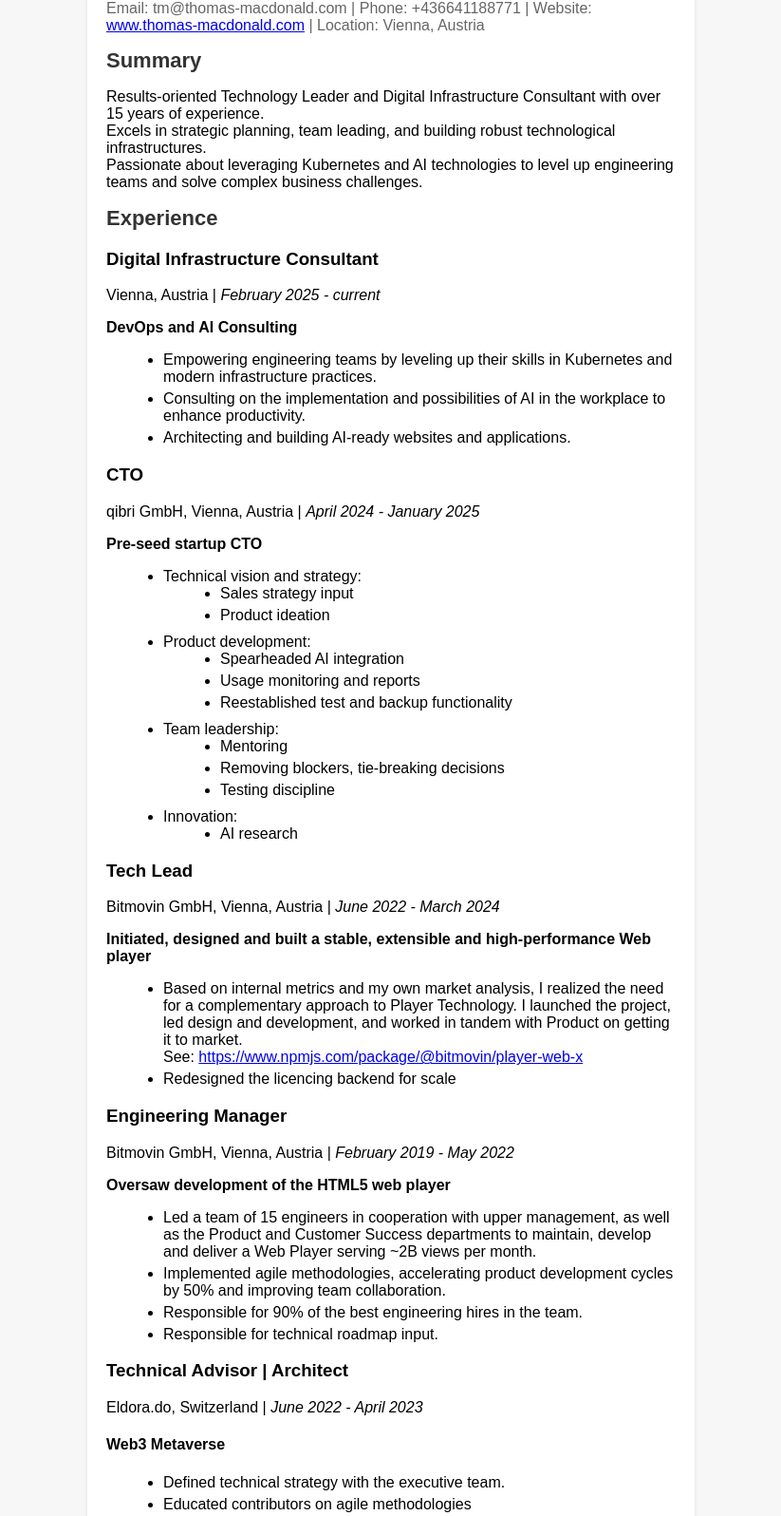
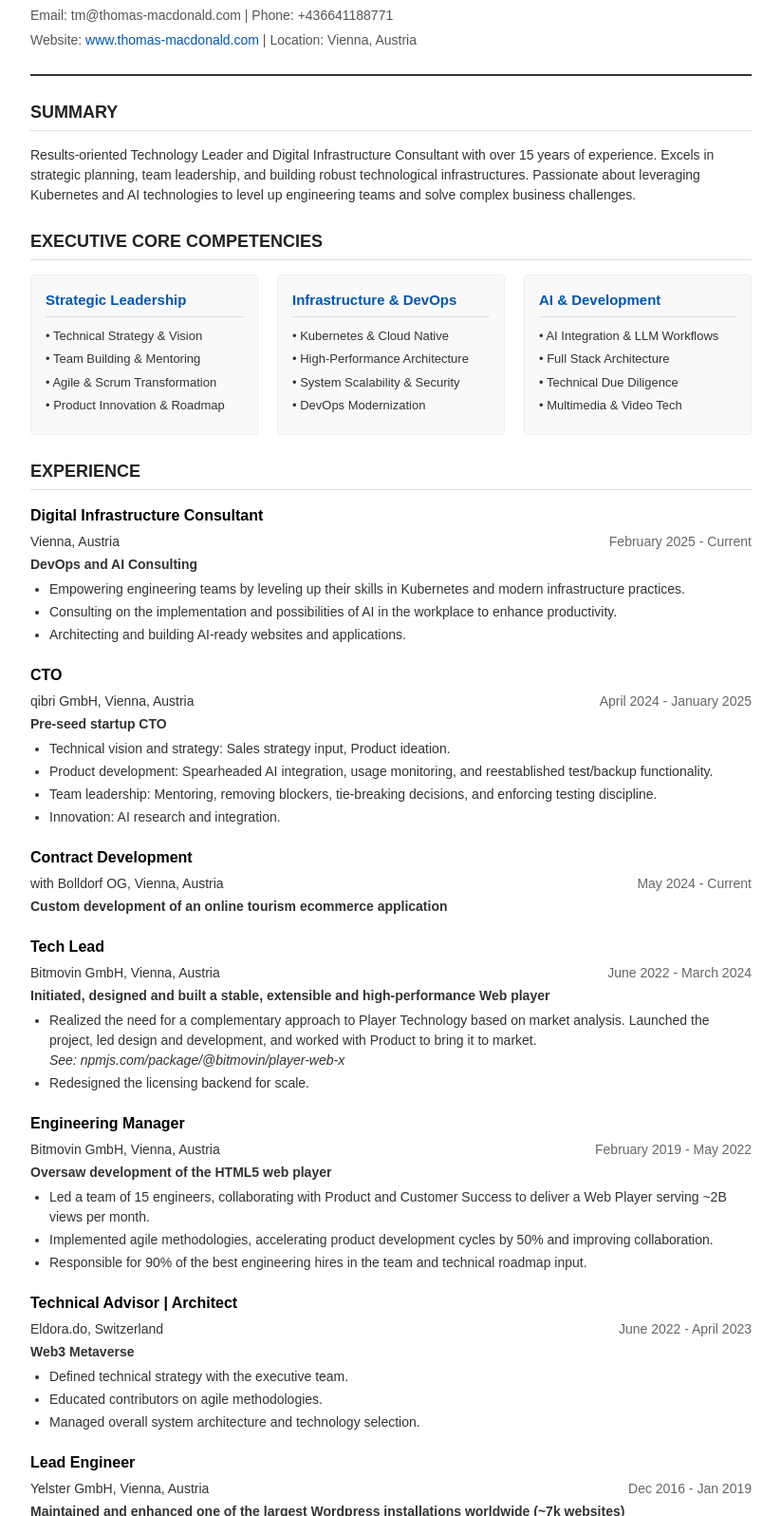
Before and after one commit to ravloony/ravloony.github.io, a plain HTML site: page index.html in a window 1280 px wide. Shown: the part 72-1668 px from the top of the page at 95% size, without its empty margins (228-1051 px from the left). Drawn offline with Linux system fonts and the light colour scheme.

Commit message:
refresh styles and content, make download nice

```diff
--- a/index.html
+++ b/index.html
@@ -1,4 +1,4 @@
-<!DOCTYPE html>
+<!doctype html>
 <html lang="en">
   <head>
     <meta charset="UTF-8" />
@@ -6,284 +6,429 @@
     <title>Resume - Tom Macdonald</title>
     <style>
       body {
-        font-family: Arial, sans-serif;
+        font-family: "Arial", sans-serif;
         margin: 0;
         padding: 0;
-        background-color: #f7f7f7;
+        background-color: #fff;
+        color: #333;
+        line-height: 1.5;
       }
 
       .resume {
-        max-width: 600px;
+        width: 100%;
+        max-width: 800px;
         margin: 0 auto;
-        padding: 20px;
-        background-color: #fff;
-        box-shadow: 0 2px 4px rgba(0, 0, 0, 0.1);
-        border-radius: 5px;
+        padding: 0 20px;
+        box-sizing: border-box;
+      }
+
+      header {
+        border-bottom: 2px solid #333;
+        padding-bottom: 20px;
+        margin-bottom: 20px;
+        padding-top: 20px;
       }
 
       header h1 {
-        font-size: 28px;
-        margin: 10px 0;
-        color: #333;
+        font-size: 32px;
+        margin: 0 0 10px 0;
+        color: #222;
+        text-transform: uppercase;
+        letter-spacing: 1px;
       }
 
       header p {
+        font-size: 14px;
+        margin: 5px 0;
+        color: #555;
+      }
+
+      h2.section-title {
+        font-size: 18px;
+        margin: 25px 0 15px 0;
+        color: #222;
+        text-transform: uppercase;
+        border-bottom: 1px solid #ddd;
+        padding-bottom: 5px;
+      }
+
+      h3 {
         font-size: 16px;
-        margin: 5px 0;
+        margin: 0 0 5px 0;
+        color: #000;
+        font-weight: bold;
+      }
+
+      /* EXECUTIVE SKILLS GRID */
+      .skills-grid {
+        display: flex;
+        flex-wrap: wrap;
+        gap: 20px;
+        margin-top: 10px;
+        page-break-inside: avoid;
+      }
+
+      .skill-column {
+        flex: 1;
+        min-width: 200px;
+        background-color: #f9f9f9;
+        padding: 15px;
+        border-radius: 4px;
+        border: 1px solid #eee;
+      }
+
+      .skill-column h3 {
+        font-size: 15px;
+        color: #0056b3;
+        margin-bottom: 10px;
+        border-bottom: 1px solid #ddd;
+        padding-bottom: 5px;
+      }
+
+      .skill-column ul {
+        margin: 0;
+        padding: 0;
+        list-style-type: none;
+      }
+
+      .skill-column li {
+        margin-bottom: 5px;
+        font-size: 13px;
+        padding-left: 0;
+      }
+
+      .job {
+        margin-bottom: 20px;
+        page-break-inside: avoid;
+      }
+
+      .job p {
+        margin: 3px 0;
+        font-size: 14px;
+      }
+
+      .job p span.date {
+        float: right;
+        font-weight: normal;
         color: #666;
       }
 
-      h2 {
-        font-size: 22px;
-        margin: 15px 0;
-        color: #333;
+      .job p::after {
+        content: "";
+        display: table;
+        clear: both;
       }
 
-      ul {
-        list-style-type: disc;
-        margin-left: 20px;
+      ul.job-list {
+        margin-top: 5px;
         margin-bottom: 10px;
+        padding-left: 20px;
       }
 
-      li {
-        margin-bottom: 5px;
+      ul.job-list li {
+        margin-bottom: 3px;
+        font-size: 14px;
       }
 
-      .job p span.date {
-        font-style: italic;
+      a {
+        color: #0056b3;
+        text-decoration: none;
       }
 
-      @media (max-width: 768px) {
-        header h1 {
-          font-size: 24px;
+      .download-btn {
+        float: right;
+        margin-bottom: 10px;
+        padding: 8px 15px;
+        background-color: #333;
+        color: #fff;
+        border: none;
+        border-radius: 4px;
+        cursor: pointer;
+        font-size: 14px;
+      }
+
+      .download-btn:hover {
+        background-color: #555;
+      }
+
+      @media print {
+        .download-btn {
+          display: none !important;
         }
-        header p {
-          font-size: 14px;
+        .resume {
+          width: 100%;
+          margin: 0;
+          padding: 0;
         }
-        h2 {
-          font-size: 20px;
+        .skill-column {
+          border: 1px solid #ccc;
         }
       }
     </style>
-    <script async src="https://www.googletagmanager.com/gtag/js?id=G-1HD27Z5XW8"></script>
+    <script
+      async
+      src="https://www.googletagmanager.com/gtag/js?id=G-1HD27Z5XW8"
+    ></script>
     <script>
       window.dataLayer = window.dataLayer || [];
-      function gtag(){dataLayer.push(arguments);}
-      gtag('js', new Date());
-
-      gtag('config', 'G-1HD27Z5XW8');
+      function gtag() {
+        dataLayer.push(arguments);
+      }
+      gtag("js", new Date());
+      gtag("config", "G-1HD27Z5XW8");
     </script>
   </head>
   <body>
     <div class="resume" id="resume">
       <header>
-        <button onclick="printPDF();" style="float: right;">Download as PDF</button>
+        <button
+          onclick="printPDF();"
+          class="download-btn"
+          data-html2canvas-ignore="true"
+        >
+          Download as PDF
+        </button>
         <h1>Tom Macdonald</h1>
+        <p>Email: tm@thomas-macdonald.com | Phone: +436641188771</p>
         <p>
-          Email: tm@thomas-macdonald.com | Phone: +436641188771 | Website:
+          Website:
           <a href="https://www.thomas-macdonald.com"
             >www.thomas-macdonald.com</a
           >
           | Location: Vienna, Austria
         </p>
       </header>
+
       <section class="summary">
         <h2 class="section-title">Summary</h2>
-        <p>
-          Results-oriented Technology Leader and Digital Infrastructure Consultant with over 15 years of
-          experience. <br />
-          Excels in strategic planning, team leading, and building
-          robust technological infrastructures. <br />
-          Passionate about leveraging Kubernetes and AI technologies to level up engineering teams and solve complex business challenges.
+        <p style="font-size: 14px">
+          Results-oriented Technology Leader and Digital Infrastructure
+          Consultant with over 15 years of experience. Excels in strategic
+          planning, team leadership, and building robust technological
+          infrastructures. Passionate about leveraging Kubernetes and AI
+          technologies to level up engineering teams and solve complex business
+          challenges.
         </p>
       </section>
+
+      <section class="skills">
+        <h2 class="section-title">Executive Core Competencies</h2>
+        <div class="skills-grid">
+          <div class="skill-column">
+            <h3>Strategic Leadership</h3>
+            <ul>
+              <li>• Technical Strategy & Vision</li>
+              <li>• Team Building & Mentoring</li>
+              <li>• Agile & Scrum Transformation</li>
+              <li>• Product Innovation & Roadmap</li>
+            </ul>
+          </div>
+          <div class="skill-column">
+            <h3>Infrastructure & DevOps</h3>
+            <ul>
+              <li>• Kubernetes & Cloud Native</li>
+              <li>• High-Performance Architecture</li>
+              <li>• System Scalability & Security</li>
+              <li>• DevOps Modernization</li>
+            </ul>
+          </div>
+          <div class="skill-column">
+            <h3>AI & Development</h3>
+            <ul>
+              <li>• AI Integration & LLM Workflows</li>
+              <li>• Full Stack Architecture</li>
+              <li>• Technical Due Diligence</li>
+              <li>• Multimedia & Video Tech</li>
+            </ul>
+          </div>
+        </div>
+      </section>
+
       <section class="experience">
         <h2 class="section-title">Experience</h2>
 
         <div class="job">
           <h3>Digital Infrastructure Consultant</h3>
-          <p>Vienna, Austria | <span class="date">February 2025 - current</span></p>
           <p>
-            <strong>DevOps and AI Consulting</strong>
+            Vienna, Austria <span class="date">February 2025 - Current</span>
           </p>
-          <ul>
-            <li>Empowering engineering teams by leveling up their skills in Kubernetes and modern infrastructure practices.</li>
-            <li>Consulting on the implementation and possibilities of AI in the workplace to enhance productivity.</li>
-            <li>Architecting and building AI-ready websites and applications.</li>
+          <p><strong>DevOps and AI Consulting</strong></p>
+          <ul class="job-list">
+            <li>
+              Empowering engineering teams by leveling up their skills in
+              Kubernetes and modern infrastructure practices.
+            </li>
+            <li>
+              Consulting on the implementation and possibilities of AI in the
+              workplace to enhance productivity.
+            </li>
+            <li>
+              Architecting and building AI-ready websites and applications.
+            </li>
           </ul>
         </div>
 
         <div class="job">
           <h3>CTO</h3>
-          <p>qibri GmbH, Vienna, Austria | <span class="date">April 2024 - January 2025</span></p>
           <p>
-            <strong>Pre-seed startup CTO</strong>
+            qibri GmbH, Vienna, Austria
+            <span class="date">April 2024 - January 2025</span>
           </p>
-          <ul>
-            <li>Technical vision and strategy:
-              <ul>
-                <li>Sales strategy input</li>
-                <li>Product ideation</li>
-              </ul>
+          <p><strong>Pre-seed startup CTO</strong></p>
+          <ul class="job-list">
+            <li>
+              Technical vision and strategy: Sales strategy input, Product
+              ideation.
             </li>
-            <li>Product development:
-              <ul>
-                <li>Spearheaded AI integration</li>
-                <li>Usage monitoring and reports</li>
-                <li>Reestablished test and backup functionality</li>
-              </ul>
+            <li>
+              Product development: Spearheaded AI integration, usage monitoring,
+              and reestablished test/backup functionality.
             </li>
-            <li>Team leadership:
-              <ul>
-                <li>Mentoring</li>
-                <li>Removing blockers, tie-breaking decisions</li>
-                <li>Testing discipline</li>
-              </ul>
+            <li>
+              Team leadership: Mentoring, removing blockers, tie-breaking
+              decisions, and enforcing testing discipline.
             </li>
-            <li>Innovation:
-              <ul>
-                <li>AI research</li>
-              </ul>
-            </li>
+            <li>Innovation: AI research and integration.</li>
           </ul>
         </div>
+
+        <div class="job">
+          <h3>Contract Development</h3>
+          <p>
+            with Bolldorf OG, Vienna, Austria
+            <span class="date">May 2024 - Current</span>
+          </p>
+          <p>
+            <strong
+              >Custom development of an online tourism ecommerce
+              application</strong
+            >
+          </p>
+        </div>
+
         <div class="job">
           <h3>Tech Lead</h3>
-          <p>Bitmovin GmbH, Vienna, Austria | <span class="date">June 2022 - March 2024</span></p>
+          <p>
+            Bitmovin GmbH, Vienna, Austria
+            <span class="date">June 2022 - March 2024</span>
+          </p>
           <p>
             <strong
               >Initiated, designed and built a stable, extensible and
               high-performance Web player</strong
             >
           </p>
-          <ul>
+          <ul class="job-list">
             <li>
-              Based on internal metrics and my own market analysis, I realized the need
-              for a complementary approach to Player Technology. I launched the project, led
-              design and development, and worked in tandem with Product on
-              getting it to market.<br />
-              See: <a href="https://www.npmjs.com/package/@bitmovin/player-web-x">https://www.npmjs.com/package/@bitmovin/player-web-x</a>
+              Realized the need for a complementary approach to Player
+              Technology based on market analysis. Launched the project, led
+              design and development, and worked with Product to bring it to
+              market.
+              <br /><em>See: npmjs.com/package/@bitmovin/player-web-x</em>
             </li>
-            <li>Redesigned the licencing backend for scale</li>
+            <li>Redesigned the licensing backend for scale.</li>
           </ul>
         </div>
+
         <div class="job">
           <h3>Engineering Manager</h3>
-          <p>Bitmovin GmbH, Vienna, Austria | <span class="date">February 2019 - May 2022</span></p>
           <p>
-            <strong
-              >Oversaw development of the HTML5 web player</strong>
+            Bitmovin GmbH, Vienna, Austria
+            <span class="date">February 2019 - May 2022</span>
           </p>
-          <ul>
+          <p><strong>Oversaw development of the HTML5 web player</strong></p>
+          <ul class="job-list">
             <li>
-              Led a team of 15 engineers in cooperation with upper management,
-              as well as the Product and Customer Success departments to
-              maintain, develop and deliver a Web Player serving ~2B views per
+              Led a team of 15 engineers, collaborating with Product and
+              Customer Success to deliver a Web Player serving ~2B views per
               month.
             </li>
             <li>
               Implemented agile methodologies, accelerating product development
-              cycles by 50% and improving team collaboration.
+              cycles by 50% and improving collaboration.
             </li>
             <li>
-              Responsible for 90% of the best engineering hires in the team.
+              Responsible for 90% of the best engineering hires in the team and
+              technical roadmap input.
             </li>
-            <li>Responsible for technical roadmap input.</li>
           </ul>
         </div>
+
         <div class="job">
           <h3>Technical Advisor | Architect</h3>
-          <p>Eldora.do, Switzerland | <span class="date">June 2022 - April 2023</span></p>
-
-          <h4>Web3 Metaverse</h4>
-
-          <ul>
+          <p>
+            Eldora.do, Switzerland
+            <span class="date">June 2022 - April 2023</span>
+          </p>
+          <p><strong>Web3 Metaverse</strong></p>
+          <ul class="job-list">
             <li>Defined technical strategy with the executive team.</li>
-            <li>Educated contributors on agile methodologies</li>
-            <li>Overall system architecture and technology selection</li>
+            <li>Educated contributors on agile methodologies.</li>
+            <li>
+              Managed overall system architecture and technology selection.
+            </li>
           </ul>
         </div>
+
         <div class="job">
           <h3>Lead Engineer</h3>
-          <p>Yelster GmbH, Vienna, Austria | <span class="date">Dec 2016 - Jan 2019</span></p>
+          <p>
+            Yelster GmbH, Vienna, Austria
+            <span class="date">Dec 2016 - Jan 2019</span>
+          </p>
           <p>
             <strong
               >Maintained and enhanced one of the largest Wordpress
               installations worldwide (~7k websites)</strong
             >
           </p>
-          <ul>
+          <ul class="job-list">
+            <li>Led a diverse, cross-technology team of 7 engineers.</li>
             <li>
-              Led a diverse and cross-technology team of 7 engineers of mixed
-              experience
-            </li>
-            <li>Supported a team of ~100 webmasters</li>
-            <li>
-              Maintained and extended a number of helper services in a SOA
-              layout
+              Supported a team of ~100 webmasters and maintained helper services
+              in a SOA layout.
             </li>
             <li>
-              Dropped web server ram usage by 99.995% using a custom reverse
-              proxy
+              Dropped web server RAM usage by 99.995% using a custom reverse
+              proxy.
             </li>
           </ul>
         </div>
-        <div class="job"><span class="date">
-          <h3>Freelance Software Consultant <span class="date">2012 -</span></h3>
-          <p>
-            <strong
-              >Developed a number of software projects, mostly web facing, some
-              mobile</strong
-            >
-          </p>
-          <p>Customer-oriented approach</p>
-          <p>Using innovation where appropriate to save costs</p>
+
+        <div class="job">
+          <h3>Freelance Software Consultant</h3>
+          <p>Self-employed <span class="date">2012 - Present</span></p>
+          <ul class="job-list">
+            <li>Developed multiple software projects (web and mobile).</li>
+            <li>Customer-oriented approach using innovation to save costs.</li>
+          </ul>
         </div>
+      </section>
 
-        </section>
       <section class="education">
         <h2 class="section-title">Education</h2>
-        <div class="degree">
+        <div class="job">
           <h3>Master of Science in Computer Science</h3>
-          <p>Université de Nantes, France | 2009</p>
+          <p>Université de Nantes, France <span class="date">2009</span></p>
         </div>
-        </section>
-      <section class="skills">
-        <h2>Skills</h2>
-        <ul>
-          <li>Strategic Planning and Execution</li>
-          <li>Kubernetes & DevOps</li>
-          <li>AI Integration & LLM workflows</li>
-          <li>Team Leadership and Development</li>
-          <li>Product Innovation and Development</li>
-          <li>Agile and Scrum Methodologies</li>
-          <li>Full Stack Development (PHP, TS, Golang, Python, Clojure(script)), SQL</li>
-          <li>Deep knowledge of multimedia browser APIs</li>
-        </ul>
       </section>
+
       <section class="references">
-        <div>
-          <h2>Writings</h2>
-          <h3>Player Web X</h3>
-          <ul>
+        <h2 class="section-title">Writings</h2>
+        <div class="job">
+          <h3>Bitmovin Blog</h3>
+          <ul class="job-list">
             <li>
               <a
                 href="https://bitmovin.com/structured-concurrency-matters-developers/"
-                >Blog post introducing structured concurrency</a
+                >Blog post: Structured Concurrency for Developers</a
               >
             </li>
             <li>
               <a
                 href="https://bitmovin.com/developing-video-player-with-structured-concurrency/"
-                >Blog post about structured concurrency as applied to video
-                players</a
+                >Blog post: Structured Concurrency in Video Players</a
               >
-            </li>
-          </ul>
-          <h3>Eldora.do</h3>
-          <ul>
-            <li>
-              <a href="metaverse.html">The Metaverse is already here</a>
             </li>
           </ul>
         </div>
@@ -291,16 +436,19 @@
     </div>
   </body>
   <script src="html2pdf.bundle.min.js"></script>
-  <script type="">
+  <script>
     function printPDF() {
-      var element = document.getElementById('resume');
-      html2pdf().set({
-        orientation: 'p',
-        unit: 'mm',
-        format: 'a4',
-        margin: [10, 10, 10, 10], //top, left, bottom, right
-        filename: 'resume-thomas-macdonald-digital-infrastructure.pdf',
-      }).from(element).save();
+      var element = document.getElementById("resume");
+      var opt = {
+        margin: [10, 15, 10, 15],
+        filename: "resume-thomas-macdonald.pdf",
+        image: { type: "jpeg", quality: 0.98 },
+        html2canvas: { scale: 2 },
+        jsPDF: { unit: "mm", format: "a4", orientation: "portrait" },
+        pagebreak: { mode: ["avoid-all", "css", "legacy"] },
+      };
+
+      html2pdf().set(opt).from(element).save();
     }
   </script>
 </html>
```
